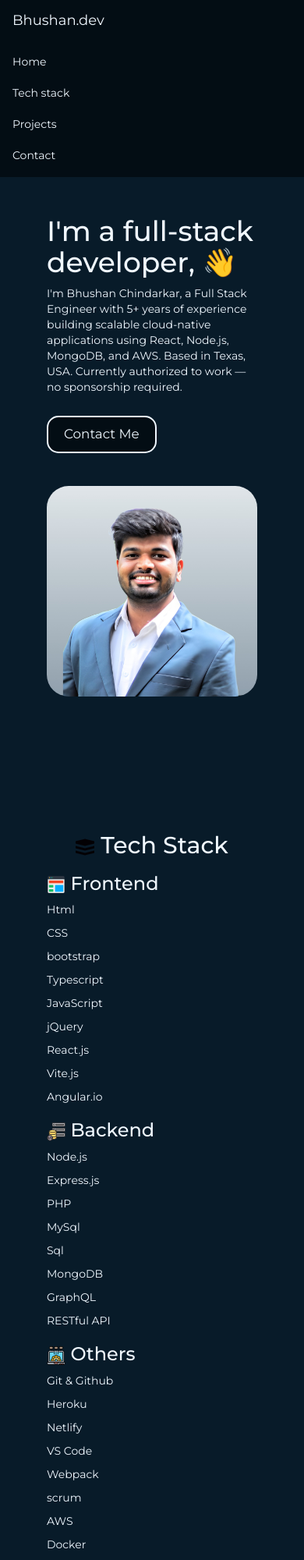
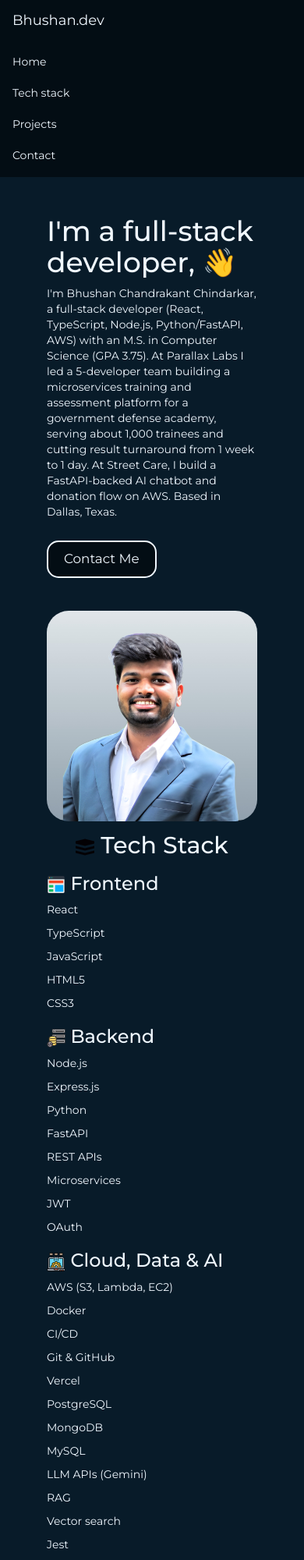
Before and after one commit to Bhushan0010/portfolio, a plain HTML site: page index.html in a window 390 px wide. Shown: the top 2000 px of the page at 78% size. Drawn offline with nearby package versions, Linux system fonts and the light colour scheme.

Commit message:
Update portfolio to match Nov 2026 resume: new hero, tech stack, RepoSage project

```diff
--- a/index.html
+++ b/index.html
@@ -1,5 +1,5 @@
 <!DOCTYPE html>
-<html lang="">
+<html lang="en">
 
 <head>
     <meta charset="utf-8" />
@@ -19,9 +19,9 @@
             </div>
             <ul class="nav navbar-nav navbar-right">
                 <li class="active"><a href="#">Home</a></li>
-                <li><a href="#">Tech stack</a></li>
-                <li><a href="#">Projects</a></li>
-                <li><a href="#">Contact</a></li>
+                <li><a href="#tech-stack">Tech stack</a></li>
+                <li><a href="#projects">Projects</a></li>
+                <li><a href="#contact">Contact</a></li>
             </ul>
         </div>
     </nav>
@@ -33,7 +33,7 @@
                 <div class="col-md-6 mar-top-hero">
                     <h1>I'm a full-stack developer, <span>&#128075;</span></h1>
                     <p>
-                        I'm Bhushan Chindarkar, a Full Stack Engineer with 5+ years of experience building scalable cloud-native applications using React, Node.js, MongoDB, and AWS. Based in Texas, USA. Currently authorized to work — no sponsorship required.
+                        I'm Bhushan Chandrakant Chindarkar, a full-stack developer (React, TypeScript, Node.js, Python/FastAPI, AWS) with an M.S. in Computer Science (GPA 3.75). At Parallax Labs I led a 5-developer team building a microservices training and assessment platform for a government defense academy, serving about 1,000 trainees and cutting result turnaround from 1 week to 1 day. At Street Care, I build a FastAPI-backed AI chatbot and donation flow on AWS. Based in Dallas, Texas.
                     </p>
                     <button class="btn btn-primary btn-hero">Contact Me</button>
                 </div>
@@ -42,57 +42,62 @@
                 </div>
             </div>
 
-            <div class="col-md-12">
+            <div class="col-md-12" id="tech-stack">
                 <h2 class="text-center mar-top-banner   "><img src="./img/svg/cube-with-layers.png" /> Tech Stack</h2>
                 <div class="col-md-4">
                     <h3><img src="./img/svg/web-design.png" /> Frontend</h3>
-                    <p><!--<img src="./img/svg/html.png"/>--> Html</p>
-                    <p>CSS</p>
-                    <p>bootstrap</p>
-                    <p>Typescript</p>
+                    <p>React</p>
+                    <p>TypeScript</p>
                     <p>JavaScript</p>
-                    <p>jQuery</p>
-                    <p>React.js</p>
-                    <p>Vite.js</p>
-                    <p>Angular.io</p>
+                    <p>HTML5</p>
+                    <p>CSS3</p>
                 </div>
                 <div class="col-md-4">
                     <h3><img src="./img/svg/database.png" /> Backend</h3>
                     <p>Node.js</p>
                     <p>Express.js</p>
-                    <p>PHP</p>
-                    <p>MySql</p>
-                    <p>Sql</p>
-                    <p>MongoDB</p>
-                    <p>GraphQL</p>
-                    <p>RESTful API</p>
+                    <p>Python</p>
+                    <p>FastAPI</p>
+                    <p>REST APIs</p>
+                    <p>Microservices</p>
+                    <p>JWT</p>
+                    <p>OAuth</p>
 
                 </div>
                 <div class="col-md-4">
-                    <h3><img src="./img/svg/technology.png" /> Others</h3>
-                    <p>Git & Github</p>
-                    <p>Heroku</p>
-                    <p>Netlify</p>
-                    <p>VS Code</p>
-                    <p>Webpack</p>
-                    <p>scrum</p>
-                    <p>AWS</p>
+                    <h3><img src="./img/svg/technology.png" /> Cloud, Data &amp; AI</h3>
+                    <p>AWS (S3, Lambda, EC2)</p>
                     <p>Docker</p>
+                    <p>CI/CD</p>
+                    <p>Git &amp; GitHub</p>
+                    <p>Vercel</p>
+                    <p>PostgreSQL</p>
+                    <p>MongoDB</p>
+                    <p>MySQL</p>
+                    <p>LLM APIs (Gemini)</p>
+                    <p>RAG</p>
+                    <p>Vector search</p>
+                    <p>Jest</p>
+                    <p>React Testing Library</p>
+                    <p>Pytest</p>
 
+                </div>
+                <div class="col-md-12">
+                    <p class="text-center">Earlier work: Angular, PHP.</p>
                 </div>
             </div>
 
-            <div class="col-md-12">
-                <h2 class="text-center mrgn-top">Currently working on this Projects</h2>
-                <div class="col-md-4 col-md-offset-4"><a href="https://gemini-ai-chatbot-six-delta.vercel.app/">
+            <div class="col-md-12" id="projects">
+                <h2 class="text-center mrgn-top">Projects</h2>
+                <div class="col-md-4 col-md-offset-2"><a href="https://gemini-ai-chatbot-six-delta.vercel.app/">
                         <h3>Google Gemini Chatbot</h3>
                         <img src="./img/Screenshot 2026-04-27 163126.png" class="img-responsive img-project" alt="Google gemini Chatbot" />
-                        <p>Designed and developed a sophisticated user interface inspired by the ChatGPT app,
-                            integrated with an advanced Gemini AI model API. This application facilitates seamless
-                            communication and provides comprehensive assistance with JavaScript, React, and various
-                            other programming languages. Users can submit code for translation into different languages
-                            and receive expert guidance on a wide range of programming topics.</p>
+                        <p>Public chatbot on Vercel. A Node.js backend proxies Gemini calls, keeps the API key server-side, and replies in about 2 seconds. Conversation history is kept per browser session in React.</p>
                     </a>
+                </div>
+                <div class="col-md-4">
+                    <h3>GitHub Repository Q&amp;A Assistant</h3>
+                    <p>Ask questions about a GitHub repo in plain English and get answers grounded in its code, with file and line citations. Code-aware chunking, Gemini embeddings, FastAPI service, Dockerized. In progress.</p>
                 </div>
                 <!-- <div class="col-md-4">
                     <h3>Tic-Tac-Toe</h3>
@@ -106,7 +111,7 @@
                 </div> -->
             </div>
 
-            <div class="col-md-12">
+            <div class="col-md-12" id="contact">
                 <h2 class="text-center mrgn-top">Contact Me</h2>
                 <div class="col-md-6">
                     <form action="">
```
